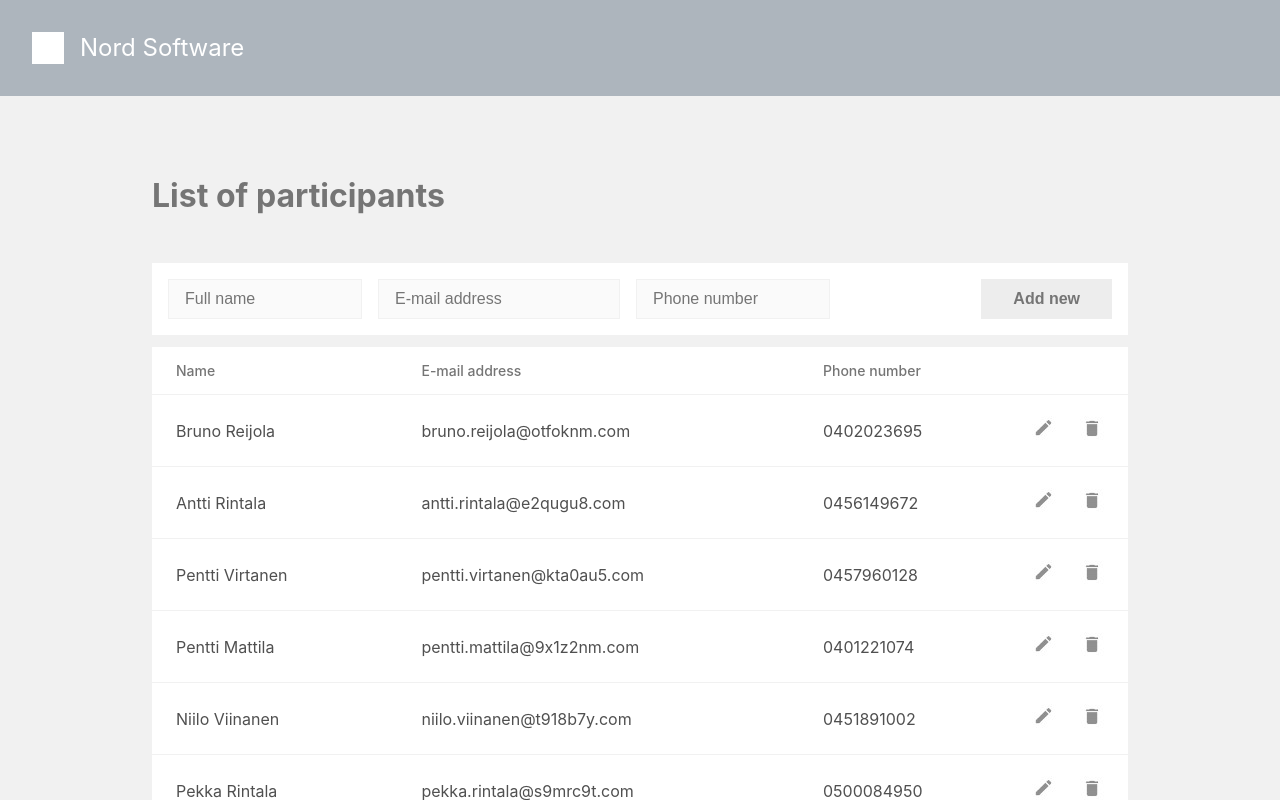
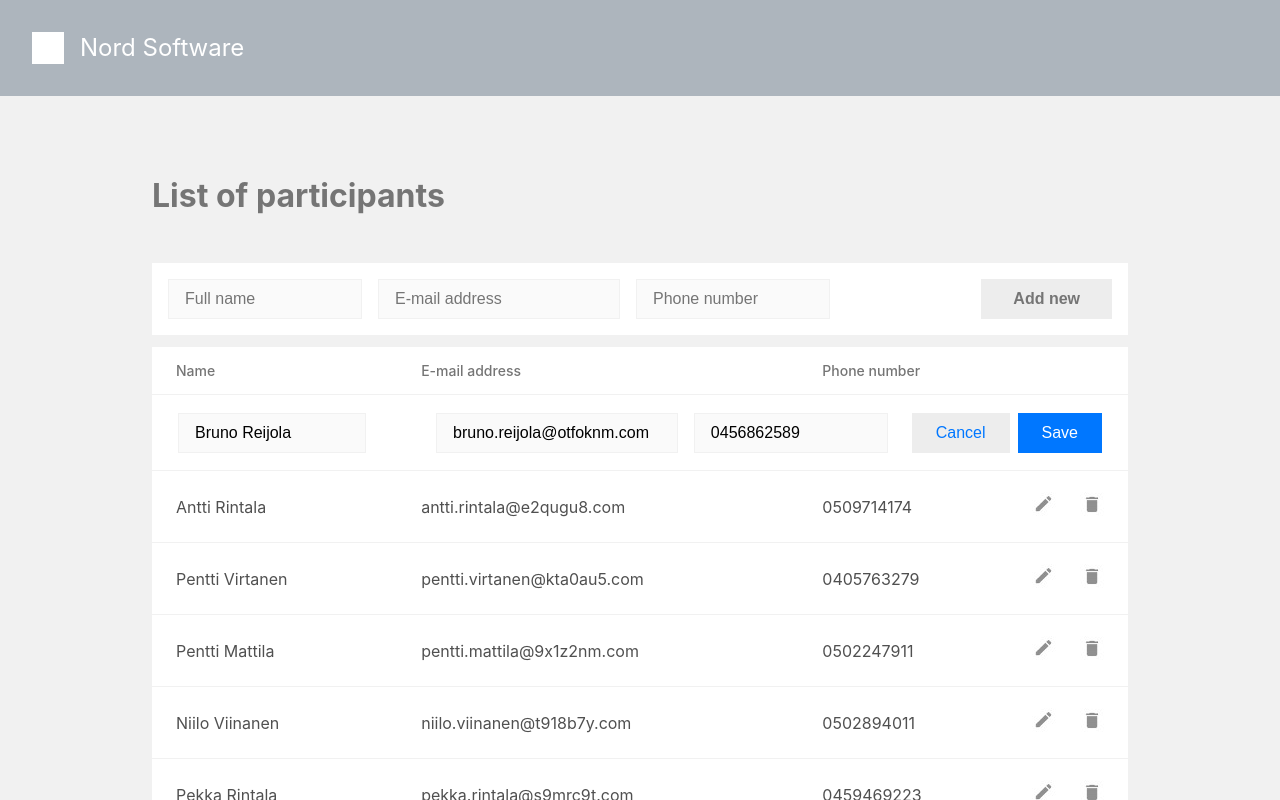
Before and after one commit to kuijoe/digidigi, a React (Create React App) app: page / in a window 1280 px wide. Both pictures are taken after a click on the element 1044 px from the left and 427 px from the top of the page. Shown: the top 800 px of the page. Built offline with nearby package versions, Linux system fonts and the light colour scheme.

Commit message:
Add "EditParticipantForm" component for inline-editing. Add a bunch of functions to pass data between components.

```diff
--- a/src/AddParticipantForm.js
+++ b/src/AddParticipantForm.js
@@ -6,7 +6,7 @@ class AddParticipantForm extends Component {
         super(props);
 
         this.state = {
-            full_name: "",
+            fullname: "",
             email: "",
             phone: ""
         };
@@ -32,8 +32,8 @@ class AddParticipantForm extends Component {
         event.preventDefault();
 
         let formData = {
-            user_id: null,
-            full_name: this.state.full_name,
+            userId: null,
+            fullname: this.state.fullname,
             email: this.state.email,
             phone: this.state.phone
         };
@@ -43,7 +43,7 @@ class AddParticipantForm extends Component {
 
         // Reset form & display (an annoying) success message to user
         this.setState({
-            full_name: "",
+            fullname: "",
             email: "",
             phone: ""
         });
@@ -60,7 +60,7 @@ class AddParticipantForm extends Component {
         return (
             <div className="add-participant-form">
                 <form onSubmit={this.handleSubmit}>
-                    <input type="text" placeholder="Full name" name="full_name" required minLength="4" value={this.state.full_name} onChange={this.handleInputChange} />
+                    <input type="text" placeholder="Full name" name="fullname" required minLength="4" value={this.state.fullname} onChange={this.handleInputChange} />
                     <input type="email" placeholder="E-mail address" name="email" required value={this.state.email} onChange={this.handleInputChange} />
                     <input type="tel" placeholder="Phone number" name="phone" required pattern="[0-9]{5,10}" value={this.state.phone} onChange={this.handleInputChange} />
                     <input type="submit" value="Add new" onClick={this.handleButtonClick} ref={(buttonDOM) => { this.buttonDOM = buttonDOM; }} />
--- a/src/App.js
+++ b/src/App.js
@@ -12,11 +12,14 @@ class App extends Component {
     this.generateRandomRows = this.generateRandomRows.bind(this);
     this.getFormData = this.getFormData.bind(this);
     this.changeState = this.changeState.bind(this);
+    this.setEditableRowData = this.setEditableRowData.bind(this);
+    this.getCurrentParticipantsTableData = this.getCurrentParticipantsTableData.bind(this);
 
     let randomRows = this.generateRandomRows(20);
 
     this.state = {
-      randomRows: randomRows
+      randomRows: randomRows,
+      editRow: null
     };
   }
 
@@ -38,7 +41,7 @@ class App extends Component {
   }
 
   // Generate non-unique Finnish mobile phone number
-  generate_mobile() {
+  generateMobile() {
     const digits = "0123456789";
     const prefixes = ["045", "050", "040"];
 
@@ -75,10 +78,10 @@ class App extends Component {
       let randomizedLastName = lastnames[Math.floor(Math.random() * lastnames.length)];
 
       randomRows.push({
-        user_id: generatedIds[i],
-        full_name: randomizedFirstName + " " + randomizedLastName,
+        userId: generatedIds[i],
+        fullname: randomizedFirstName + " " + randomizedLastName,
         email: this.generateHalfRandomEmail(randomizedFirstName, randomizedLastName),
-        phone: this.generate_mobile()
+        phone: this.generateMobile()
       });
     }
 
@@ -90,19 +93,19 @@ class App extends Component {
     // Capture the state before we try to add new
     let currentRows = [...this.state.randomRows];
 
-    // Check whether there are existing records, otherwise the user_id will be set as 1
+    // Check whether there are existing records, otherwise the userId will be set as 1
     if (currentRows.length) {
       // Find out the largest id & increment that by one
       // https://codeburst.io/javascript-finding-minimum-and-maximum-values-in-an-array-of-objects-329c5c7e22a2
       function getMaxY() {
-        return currentRows.reduce((max, p) => p.user_id > max ? p.user_id : max, currentRows[0].user_id);
+        return currentRows.reduce((max, p) => p.userId > max ? p.userId : max, currentRows[0].userId);
       }
 
       let biggestUserId = getMaxY();
 
-      formData.user_id = biggestUserId + 1;
+      formData.userId = biggestUserId + 1;
     } else {
-      formData.user_id = 1;
+      formData.userId = 1;
     }
 
     currentRows.push(formData);
@@ -115,16 +118,33 @@ class App extends Component {
     this.addParticipant(formData);
   }
 
-  // FIXME: Find a better way to do this without a separate function
-  changeState(sortedRowData) {
-    this.setState({ randomRows: sortedRowData });
+  // The general state changing function, used many times on different purposes
+  changeState(data) {
+    this.setState({
+      randomRows: data,
+      editRow: null
+    });
+  }
+
+  setEditableRowData(data) {
+    this.setState({ editRow: data });
+  }
+
+  // Inline editing has been cancelled, render the table as it was before opening the inline editing
+  getCurrentParticipantsTableData(data) {
+    this.changeState(data);
   }
 
   render() {
     return (
       <div id="app-wrapper">
         <AddParticipantForm submittedFormData={this.getFormData} />
-        <ParticipantsTable data={this.state.randomRows} passSortedDataBack={this.changeState} />
+        <ParticipantsTable
+          data={this.state.randomRows}
+          passSortedDataBack={this.changeState}
+          editableRowData={this.setEditableRowData}
+          getEditableRowData={this.state.editRow}
+          tableData={this.getCurrentParticipantsTableData} />
       </div>
     )
   }
--- /dev/null
+++ b/src/EditParticipantForm.css
@@ -0,0 +1,48 @@
+tr.inline-editable-table-row input {
+    height: calc(2.5rem - 2px);
+    margin: 0;
+}
+
+tr.inline-editable-table-row input[type="text"].inline-full-name {
+    width: 60%;
+}
+
+/* Blue submit button */
+.options input[type="submit"] {
+    background-color: #07f;
+    color: #fff;
+    font-weight: 500;
+    font-size: 1rem;
+    border: 0;
+    margin: 0;
+    padding: 0 1.5rem;
+    height: 2.5rem;
+    cursor: pointer;
+    float: right;
+}
+
+.options input[type="button"].cancel {
+    font-weight: 500;
+    font-size: 1rem;
+    border: 0;
+    margin: 0 0.5rem 0 0;
+    padding: 0 1.5rem;
+    height: 2.5rem;
+    cursor: pointer;
+    border-radius: 0;
+    background-color: #EDEDED;
+    color: #07f;
+    line-height: 2.5rem;
+    vertical-align: bottom;
+}
+
+.inner-table {
+    width: 100%;
+    margin: 0;
+    padding: 0;
+}
+
+.inner-table tr td.options {
+    margin: 0;
+    padding: 0;
+}
--- /dev/null
+++ b/src/EditParticipantForm.js
@@ -0,0 +1,98 @@
+import React, { Component } from 'react';
+import './EditParticipantForm.css';
+
+class EditParticipantForm extends Component {
+    constructor(props) {
+        super(props);
+
+        this.state = {
+            userId: this.props.data.userId,
+            fullname: "",
+            email: "",
+            phone: ""
+        };
+
+        this.handleInputChange = this.handleInputChange.bind(this);
+        this.handleSubmit = this.handleSubmit.bind(this);
+        this.handleCancelButtonClick = this.handleCancelButtonClick.bind(this);
+
+        this.fullname = React.createRef();
+        this.email = React.createRef();
+        this.phone = React.createRef();
+    }
+
+    handleInputChange(event) {
+        const target = event.target;
+        const value = target.value;
+        const name = target.name;
+
+        this.setState({
+            [name]: value
+        });
+    }
+
+    // Submit button pressed
+    handleSubmit(event) {
+        event.preventDefault();
+
+        let formData = {
+            userId: this.state.userId,
+            fullname: this.fullname.current.value,
+            email: this.email.current.value,
+            phone: this.phone.current.value
+        };
+
+        // Pass form data to parent (ParticipantsTable)
+        this.props.inlineData(formData);
+    }
+
+    // Reset table
+    handleCancelButtonClick() {
+        this.props.cancelButtonPressed(false);
+    }
+
+    // Yo dawg. Place a table inside td so that you can use form
+    render() {
+        return (
+            <tr key={this.props.data.userId} className="inline-editable-table-row">
+                <td colSpan="4">
+                    <form onSubmit={this.handleSubmit}>
+                        <table className="inner-table">
+                            <tbody>
+                                <tr>
+                                    <td className="fullname"><label className="mobile">Name</label>
+                                        <input type="text" name="fullname" className="inline-full-name" required minLength="4"
+                                            defaultValue={this.props.data.fullname}
+                                            onChange={this.handleInputChange}
+                                            ref={this.fullname} />
+                                    </td>
+                                    <td className="email"><label className="mobile">E-mail address</label>
+                                        <input type="email" placeholder="E-mail address" name="email" className="inline-email" required
+                                            defaultValue={this.props.data.email}
+                                            onChange={this.handleInputChange}
+                                            ref={this.email} />
+                                    </td>
+                                    <td className="phone"><label className="mobile">Phone number</label>
+                                        <input type="tel" placeholder="Phone number" name="phone" className="inline-phone" required pattern="[0-9]{5,10}"
+                                            defaultValue={this.props.data.phone}
+                                            onChange={this.handleInputChange}
+                                            ref={this.phone} />
+                                    </td>
+                                    <td className="options">
+                                        <label className="mobile">Options</label>
+                                        <input type="button" className="cancel" value="Cancel" onClick={this.handleCancelButtonClick} />
+                                        <input type="submit" value="Save" />
+                                    </td>
+                                </tr>
+                            </tbody>
+
+                        </table>
+                    </form>
+                </td>
+            </tr >
+
+        );
+    }
+}
+
+export default EditParticipantForm;
--- a/src/ParticipantsTable.js
+++ b/src/ParticipantsTable.js
@@ -1,5 +1,6 @@
 import React, { Component } from 'react';
 import './ParticipantsTable.css';
+import EditParticipantForm from './EditParticipantForm';
 
 class ParticipantsTable extends Component {
   constructor(props) {
@@ -8,6 +9,9 @@ class ParticipantsTable extends Component {
     this.compareBy.bind(this);
     this.sortBy.bind(this);
     this.deleteRow.bind(this);
+    this.editRow.bind(this);
+    this.passDataBack = this.passDataBack.bind(this);
+    this.editRowData = this.editRowData.bind(this);
   }
 
   // TODO: Add descending sort
@@ -34,8 +38,8 @@ class ParticipantsTable extends Component {
   deleteRow(userId) {
     let arrayCopy = JSON.parse(JSON.stringify(this.props.data));
 
-    let arrayIndex = arrayCopy.findIndex(function(rows) {
-      return rows.user_id === userId;
+    let arrayIndex = arrayCopy.findIndex(function (rows) {
+      return rows.userId === userId;
     });
 
     // Delete row from array with given index
@@ -45,30 +49,60 @@ class ParticipantsTable extends Component {
     this.props.passSortedDataBack(arrayCopy);
   }
 
+  // TODO: Inline-edit selected row
+  editRow(userId) {
+    this.props.editableRowData(userId);
+  }
+
+  // Pass current table data back
+  passDataBack() {
+    this.props.tableData(this.props.data);
+  }
+
+  // Update single row data
+  editRowData(data) {
+    let arrayCopy = JSON.parse(JSON.stringify(this.props.data));
+
+    let arrayIndex = arrayCopy.findIndex(function (rows) {
+      return rows.userId === data.userId;
+    });
+
+    // Update row data
+    arrayCopy[arrayIndex] = data;
+
+    this.props.tableData(arrayCopy);
+  }
+
   render() {
     return (
       <table className="participants-table">
         <tbody>
           <tr className="controls">
-            <th onClick={() => this.sortBy("full_name")} >Name</th>
+            <th onClick={() => this.sortBy("fullname")} >Name</th>
             <th onClick={() => this.sortBy("email")}>E-mail address</th>
             <th onClick={() => this.sortBy("phone")}>Phone number</th>
             <th></th>
           </tr>
 
           {this.props.data.map(function (item, index) {
+            if (item.userId === this.props.getEditableRowData) {
               return (
-              <tr key={item.user_id}>
-                <td className="full_name"><label className="mobile">Name</label>{item.full_name}</td>
+                <EditParticipantForm key={item.userId} data={item} cancelButtonPressed={this.passDataBack} inlineData={this.editRowData} />
+              )
+            } else {
+              return (
+                <tr key={item.userId}>
+                  <td className="fullname"><label className="mobile">Name</label>{item.fullname}</td>
                   <td className="email"><label className="mobile">E-mail address</label>{item.email}</td>
                   <td className="phone"><label className="mobile">Phone number</label>{item.phone}</td>
                   <td className="options">
                     <label className="mobile">Options</label>
-                  <span className="pencil"></span>
-                  <span className="trashcan" onClick={() => this.deleteRow(item.user_id)}></span>
+                    <span className="pencil" onClick={() => this.editRow(item.userId)}></span>
+                    <span className="trashcan" onClick={() => this.deleteRow(item.userId)}></span>
                   </td>
                 </tr>
               )
+            }
           }, this)}
         </tbody>
       </table>
```
Also changed, not shown: src/index.css (+0 -8 lines). Lines whose indentation alone changed are shown as unchanged.
